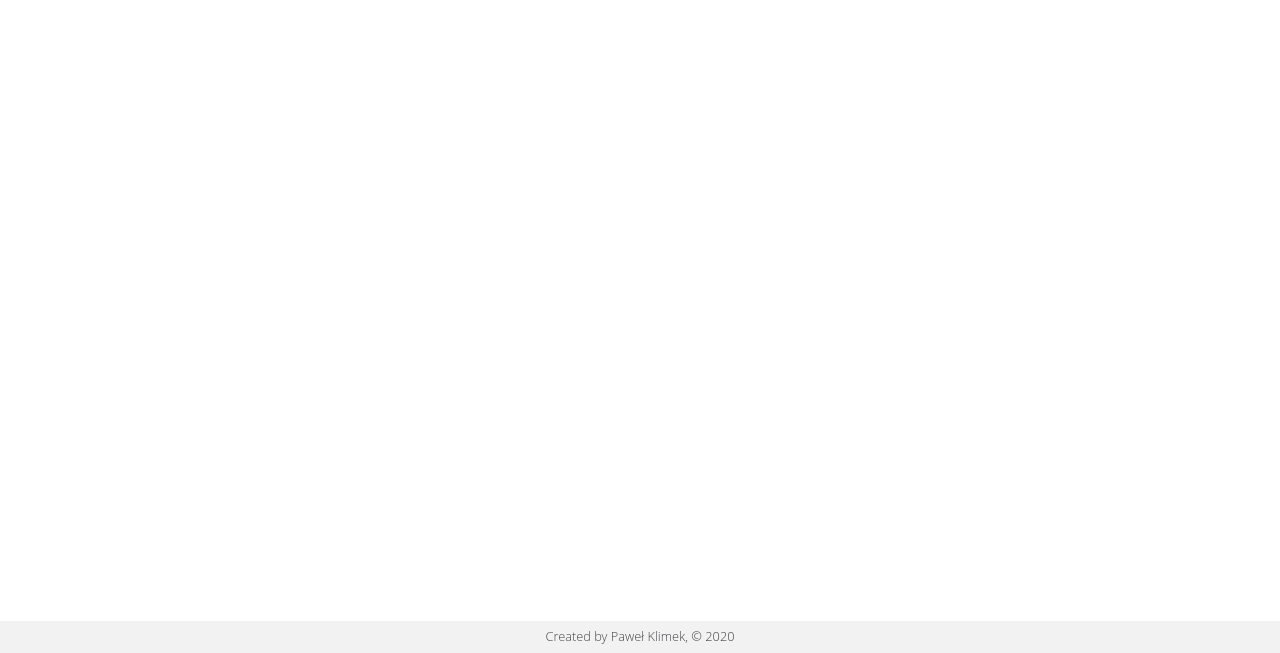
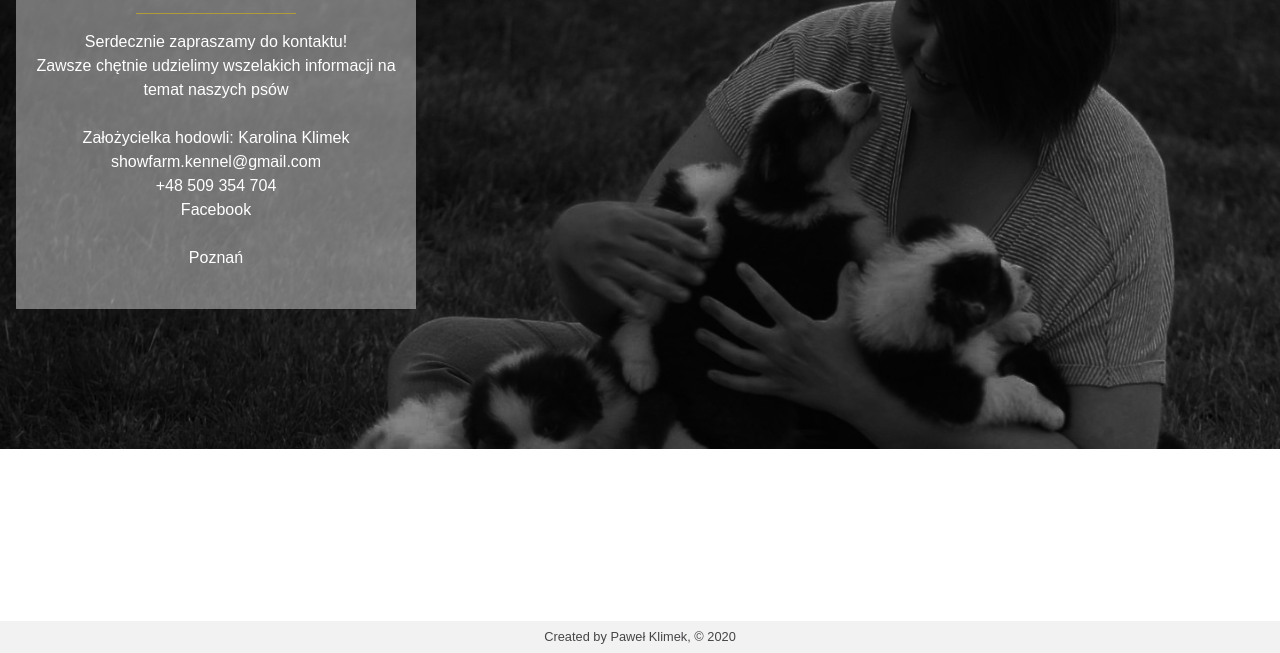
Before and after one commit to pawelklimek/showfarm-fci, a Gatsby site: page /contact in a window 1280 px wide. Shown: the part 147-800 px from the top of the page. Built offline with nearby package versions, Linux system fonts and the light colour scheme; Gatsby itself is replaced by a stand-in of ours.

Commit message:
create contact page

```diff
--- a/src/pages/about.js
+++ b/src/pages/about.js
@@ -1,5 +1,6 @@
 import React from "react"
 import Layout from "../components/layout"
+import "./about.scss"
 
 const AboutPage = () => {
     return (
--- /dev/null
+++ b/src/pages/about.scss
@@ -0,0 +1 @@
+@import "src/styles/global";
--- a/src/pages/contact.js
+++ b/src/pages/contact.js
@@ -1,11 +1,26 @@
 import React from "react"
 import Layout from "../components/layout"
+import "./contact.scss"
 
 const ContactPage = () => {
     return (
         <div>
             <Layout>
-Contact
+                <div className="background">
+                    <div className="card">
+                        <h1 className="header">KONTAKT</h1>
+                        <div className="line"/>
+                        <p className="contact">Serdecznie zapraszamy do kontaktu!</p>
+                        <p className="contact"> Zawsze chętnie udzielimy wszelakich informacji na temat naszych psów</p>
+                        <br/>
+                        <p className="contact">Założycielka hodowli: Karolina Klimek</p>
+                        <a className="contact" href="mailto:showfarm.kennel@gmail.com">showfarm.kennel@gmail.com</a>
+                        <p className="contact">+48 509 354 704</p>
+                        <a className="contact-link" href="https://www.facebook.com/showfarm.kennel">Facebook</a>
+                        <br/>
+                        <p className="contact">Poznań</p>
+                    </div>
+                </div>
             </Layout>
         </div>
     )
--- /dev/null
+++ b/src/pages/contact.scss
@@ -0,0 +1,51 @@
+@import "src/styles/global";
+
+.background {
+  display: flex;
+  background-image: url("./../../static/images/contact/contactBlack.jpg");
+  background-size: 100%;
+  background-repeat: no-repeat;
+  height: 100%;
+  width: 100%;
+}
+
+.card {
+  display: flex;
+  flex-direction: column;
+  justify-content: center;
+  align-items: center;
+  width: 25rem;
+  height: 25rem;
+  background-color: rgba(214, 214, 214, 0.5);
+  margin: 1rem;
+  padding: 1rem;
+
+  .header {
+    opacity: 1;
+    color: white;
+  }
+
+  .line {
+    width: 10rem;
+    height: 1px;
+    background-color: $brown;
+    margin: 1rem;
+  }
+
+  .contact {
+    text-decoration: none;
+    text-align: center;
+    color: white;
+  }
+
+  .contact-link {
+    text-decoration: none;
+    text-align: center;
+    color: white;
+    transition: all 0.3s ease;
+
+    &:hover {
+      color: #3b5998;
+    }
+  }
+}
--- a/src/pages/dogs.js
+++ b/src/pages/dogs.js
@@ -1,5 +1,6 @@
 import React from "react"
 import Layout from "../components/layout"
+import "./dogs.scss"
 
 const DogsPage = () => {
     return (
--- /dev/null
+++ b/src/pages/dogs.scss
@@ -0,0 +1 @@
+@import "src/styles/global";
--- a/src/pages/index.scss
+++ b/src/pages/index.scss
@@ -32,8 +32,7 @@
   background-size: 100%;
   background-repeat: no-repeat;
   background-position: top;
-  height: 40rem;
-
+  height: 30rem;
 }
 
 .content {
@@ -56,13 +55,10 @@
 
     .logo-title {
       color: $brown;
-      font-weight: 100;
-
     }
 
     .logo-sub-title {
       color: $brown;
-      font-weight: 100;
     }
   }
 
--- a/src/pages/puppies.js
+++ b/src/pages/puppies.js
@@ -1,5 +1,6 @@
 import React from "react"
 import Layout from "../components/layout"
+import "./puppies.scss"
 
 const PuppiesPage = () => {
     return (
--- /dev/null
+++ b/src/pages/puppies.scss
@@ -0,0 +1 @@
+@import "src/styles/global";
--- a/src/styles/global.scss
+++ b/src/styles/global.scss
@@ -2,7 +2,8 @@
   margin: 0;
   box-sizing: border-box;
   line-height: 1.5;
-  font-family: 'Open Sans', sans-serif;
+  font-family: 'Montserrat', sans-serif;
+  font-weight: 100;
 }
 
 $brown: #b29a36;
```
Also changed, not shown: static/images/contact/contactBlack.jpg (added), static/images/showfarm/FCI.png (added), static/images/showfarm/ZK.png (added), static/images/showfarm/big-img.jpg (added), 1 other file.
